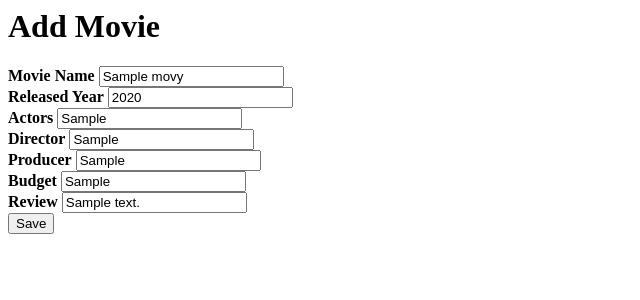
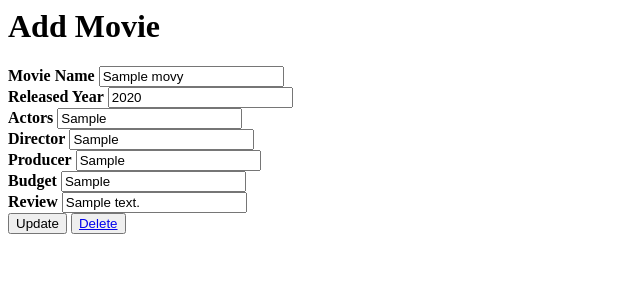
Before and after one commit to sanjeevareddy91/django-8am-2023, a Django app: page /movie_data/1 in a window 1280 px wide. Shown: the top 300 px of the page, without its empty margins (0-640 px from the left). Run offline with Django 4.2, Linux system fonts and the light colour scheme; tables that the repository leaves empty hold one stand-in row (values such as "Sample post").

Commit message:
Updated 04-01 Files

```diff
--- a/filmapp/templates/movie_data.html
+++ b/filmapp/templates/movie_data.html
@@ -1,4 +1,5 @@
-<form action="" method="POST">
+
+<form action="{% url 'movie_update' data.id %}" method="POST">
     {% csrf_token %}
     <div class="container">
       <h1>Add Movie</h1>
@@ -24,7 +25,8 @@
       <label for="review"><b>Review</b></label>
       <input type="text" placeholder="Review" name="review" id="review" value="{{data.review}}"required><br>
 
-      <button type="submit" class="registerbtn">Save</button>
+      <button type="submit">Update</button>
+      <button><a href="{% url 'movie_delete' data.id %}">Delete</a></button>
     </div>
 
   </form>
--- a/filmapp/urls.py
+++ b/filmapp/urls.py
@@ -22,6 +22,8 @@ urlpatterns = [
     path('register/',views.register),
     path('movie_add/',views.movie_add,name='movie_add'),
     path('movie_list/',views.movie_list,name="movie_list"),
-    path('movie_data/<id>',views.movie_data,name="movie_data")
+    path('movie_data/<id>',views.movie_data,name="movie_data"),
+    path('movie_update/<id>',views.movie_update,name="movie_update"),
+    path('movie_delete/<id>',views.movie_delete,name="movie_delete")
 
 ]
--- a/filmapp/views.py
+++ b/filmapp/views.py
@@ -1,4 +1,4 @@
-from django.shortcuts import render
+from django.shortcuts import render,redirect
 from django.http import HttpResponse
 from .models import *
 # Create your views here.
@@ -55,3 +55,43 @@ def movie_data(request,id):
     data = Movies.objects.get(id=id)
     print(data)
     return render(request,'movie_data.html',{"data":data})
+
+def movie_update(request,id):
+    data= Movies.objects.get(id=id)
+    print(data)
+    print(request.method)
+    if request.method == "POST":
+        print(request.POST)
+        # 1st way to update the data.
+
+        # movie_name = request.POST.get('movie_name')
+        # released_year = request.POST.get('released_year')
+        # actors = request.POST.get('actors')
+        # director = request.POST.get('director')
+        # producer = request.POST.get('producer')
+        # budget = request.POST.get('budget')
+        # review = request.POST.get('review')
+        # data.released_year = released_year
+        # data.actors = actors
+        # data.director = director
+        # data.producer = producer
+        # data.budget = budget
+        # data.review = review
+        # data.save()
+
+        # 2nd way to update data
+        new_data = dict(request.POST)
+        new_data.pop('csrfmiddlewaretoken')
+        new_data.pop('movie_name')
+        new_data = {ele:new_data[ele][0] for ele in new_data}
+        print(new_data)
+        Movies.objects.filter(id=id).update(**new_data)
+        return redirect('movie_data',id=id)
+
+    return HttpResponse("Updated data!")
+
+
+def movie_delete(request,id):
+    data= Movies.objects.get(id=id)
+    data.delete()
+    return HttpResponse("Data Deleted Successfully!")
```
